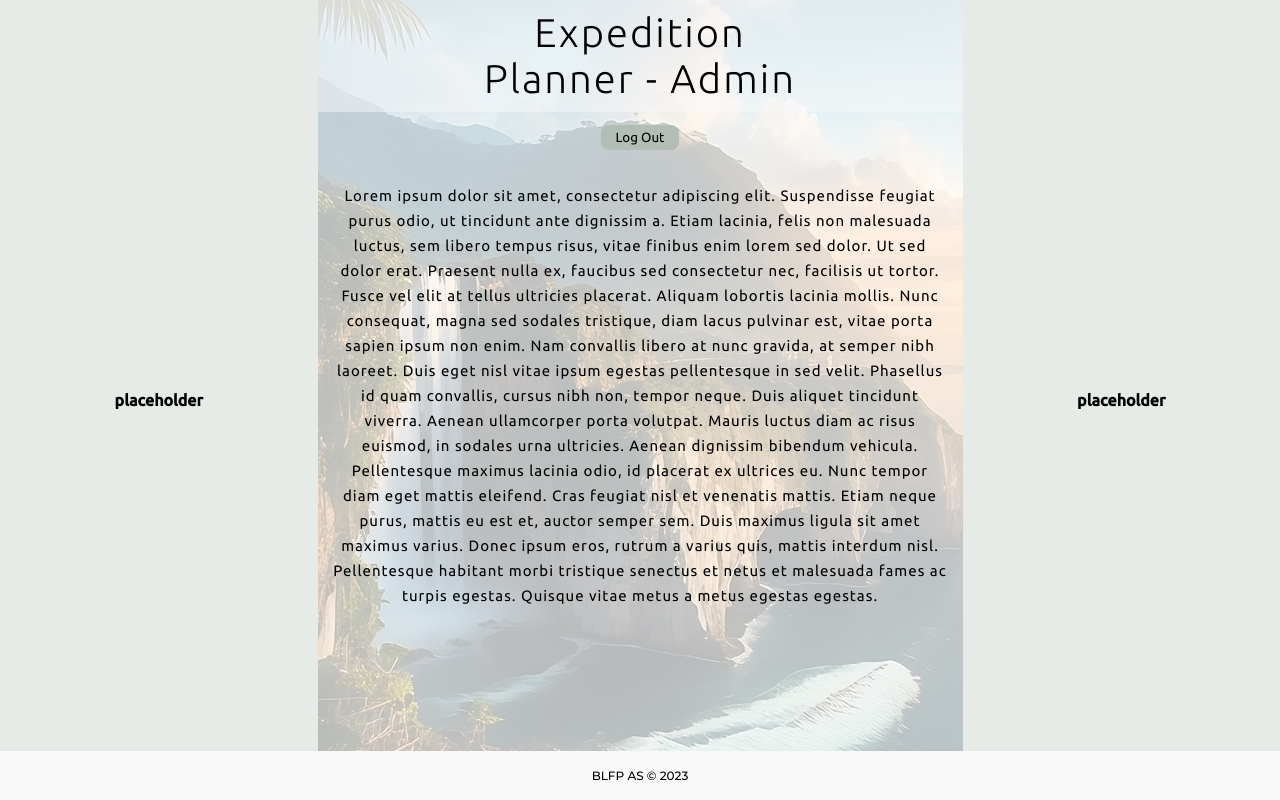
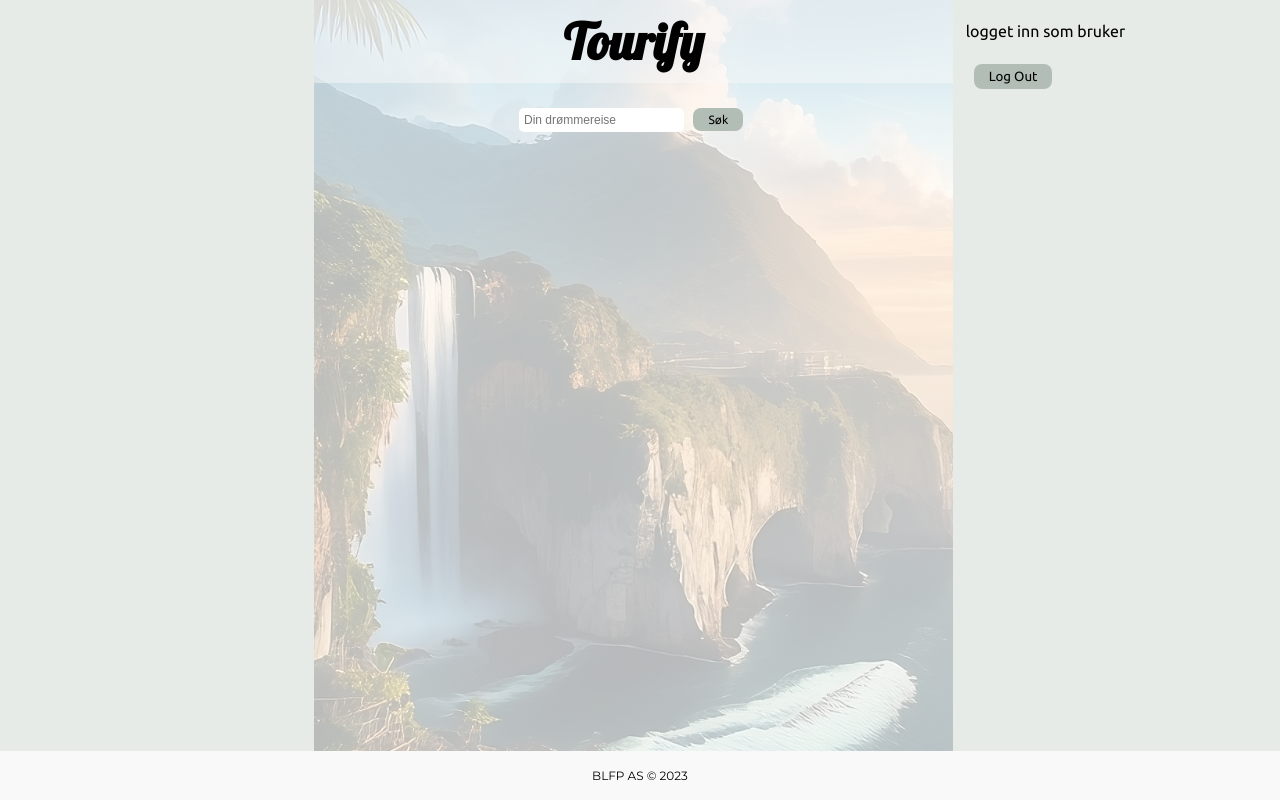
Before and after one commit to Chrizziboi/softwareEngGruppe6, a Flask app: page /admin-page in a window 1280 px wide. Run offline with Flask 3, Linux system fonts and the light colour scheme.

Commit message:
refined html, added search bar

```diff
--- a/static/styles/style.css
+++ b/static/styles/style.css
@@ -16,6 +16,10 @@ body {
     flex-direction: column;
 }
 
+a {
+    display: inline-block;
+}
+
 .flex-container {
     display: flex;
     /*flex: 1;*/
@@ -28,11 +32,10 @@ body {
 }
 
 #title {
+    font-family: 'Lobster', 'Ubuntu', sans-serif;
     padding-top: 10px;
     padding-bottom: 10px;
-    font-weight: lighter;
-    font-size: 40px;
-    letter-spacing: 2px;
+    font-size: 50px;
 }
 
 #titleWrapper {
@@ -65,6 +68,35 @@ body {
     transition: 0.1s;
 }
 
+#search-bar {
+    padding: 5px;
+    border: none;
+    border-radius: 5px;
+    font-size: 12px;
+}
+
+#search-button {
+    font-family: 'Ubuntu', sans-serif;
+    font-size: 12px;
+    border: none;
+    border-radius: 8px;
+    background-color: #b2beb5;
+    padding: 5px 15px;
+    margin: 5px;
+    transition-duration: 0.3s;
+}
+
+#search-button:hover {
+    transition: 0.3s;
+    background-color: #dbe1dd;
+    box-shadow: 0 5px 10px 0 rgba(0,0,0,0.24);
+}
+
+#search-button:active {
+    background-color: #c0cac2;
+    transition: 0.1s;
+}
+
 #sideLeft {
 
 }
@@ -81,7 +113,10 @@ body {
 }
 
 #sideRight {
-
+    margin-top: 0.5%;
+    margin-left: 1%;
+    margin-right: auto;
+    width: 50%;
 }
 
 #mainText {
--- a/templates/admin-page.html
+++ b/templates/admin-page.html
@@ -3,38 +3,40 @@
 <head>
     <link rel="preconnect" href="https://fonts.googleapis.com">
     <link rel="preconnect" href="https://fonts.gstatic.com" crossorigin>
-    <link href="https://fonts.googleapis.com/css2?family=Ubuntu:wght@300;400;500&display=swap" rel="stylesheet">
-    <link href="https://fonts.googleapis.com/css2?family=Montserrat:wght@500&display=swap" rel="stylesheet">
+    <link href="https://fonts.googleapis.com/css2?family=Lobster&family=Montserrat&family=Ubuntu&:wght@300;400;500&display=swap" rel="stylesheet">
     <meta charset="UTF-8">
-    <title>ExpPlanner</title>
+    <title>Tourify</title>
     <link rel="stylesheet" href="{{ url_for('static',filename='styles/style.css') }}">
 </head>
 <body>
     <div class="flex-container">
         <div id="sideLeft" class="center-align">
-            <h4>placeholder</h4>
+            <p></p>
         </div>
         <div id="middle">
             <div  id="titleWrapper">
-                <h1 id="title" class="center-align">
-                    Expedition Planner - Admin
-                </h1>
+                <h2 id="title" class="center-align">
+                    Tourify
+                </h2>
             </div>
-            <div id="buttonWrapper" class="center-align">
+
+            <div id="mainText"> <!--Eksempeltekst-->
+                <p></p>
+                <label>
+                    <input type="text" placeholder="Din drømmereise" id="search-bar">
+                    <button type="submit" id="search-button">Søk</button>
+                </label>
+            </div>
+        </div>
+        <div id="sideRight">
+            <div id="buttonWrapper">
+                <p>logget inn som bruker</p>
                 <a href="{{ url_for('index') }}">
                    <button class="loginButton">
                        Log Out
                    </button>
                 </a>
             </div>
-            <div id="mainText"> <!--Eksempeltekst-->
-                <p>Lorem ipsum dolor sit amet, consectetur adipiscing elit. Suspendisse feugiat purus odio, ut tincidunt ante dignissim a. Etiam lacinia, felis non malesuada luctus, sem libero tempus risus, vitae finibus enim lorem sed dolor. Ut sed dolor erat. Praesent nulla ex, faucibus sed consectetur nec, facilisis ut tortor. Fusce vel elit at tellus ultricies placerat. Aliquam lobortis lacinia mollis. Nunc consequat, magna sed sodales tristique, diam lacus pulvinar est, vitae porta sapien ipsum non enim. Nam convallis libero at nunc gravida, at semper nibh laoreet. Duis eget nisl vitae ipsum egestas pellentesque in sed velit. Phasellus id quam convallis, cursus nibh non, tempor neque. Duis aliquet tincidunt viverra. Aenean ullamcorper porta volutpat. Mauris luctus diam ac risus euismod, in sodales urna ultricies. Aenean dignissim bibendum vehicula.
-
-Pellentesque maximus lacinia odio, id placerat ex ultrices eu. Nunc tempor diam eget mattis eleifend. Cras feugiat nisl et venenatis mattis. Etiam neque purus, mattis eu est et, auctor semper sem. Duis maximus ligula sit amet maximus varius. Donec ipsum eros, rutrum a varius quis, mattis interdum nisl. Pellentesque habitant morbi tristique senectus et netus et malesuada fames ac turpis egestas. Quisque vitae metus a metus egestas egestas.</p>
-            </div>
-        </div>
-        <div id="sideRight" class="center-align">
-            <h4>placeholder</h4>
         </div>
     </div>
     <div class="center-align" id="footer">
```
Also changed, not shown: templates/index.html (+5 -6 lines), templates/user-page.html (+18 -14 lines).
